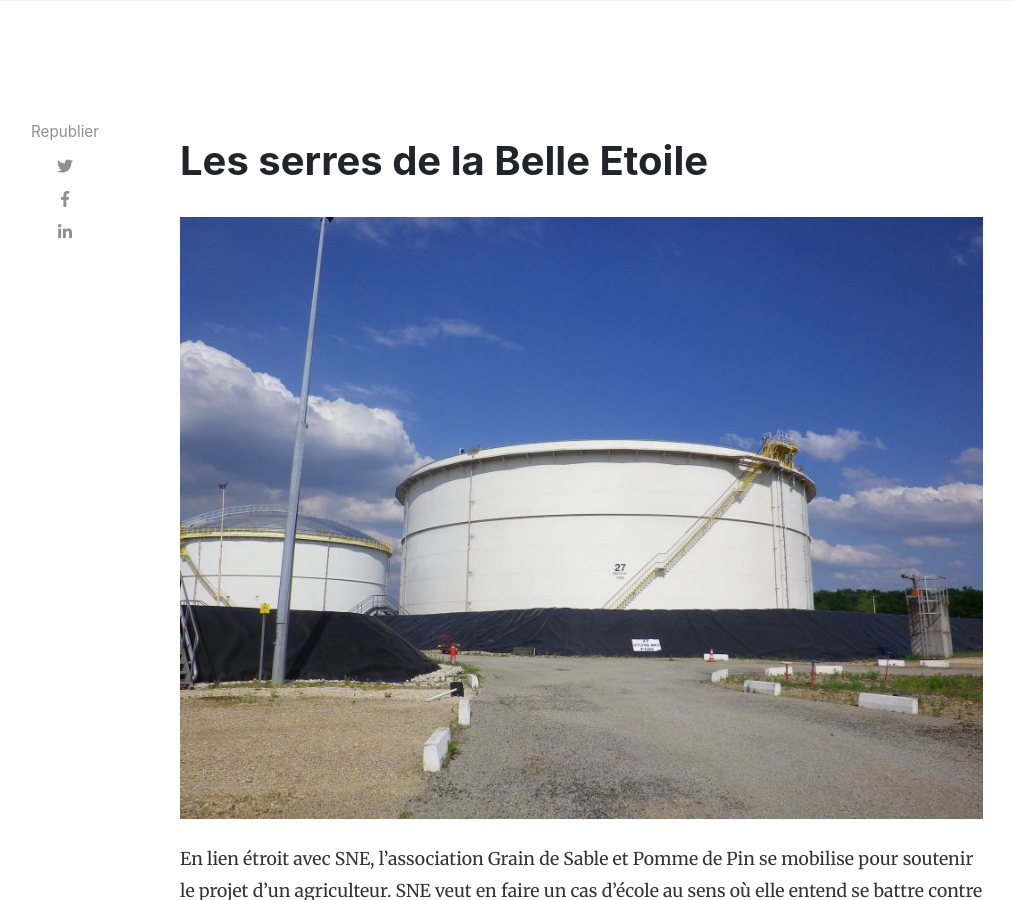
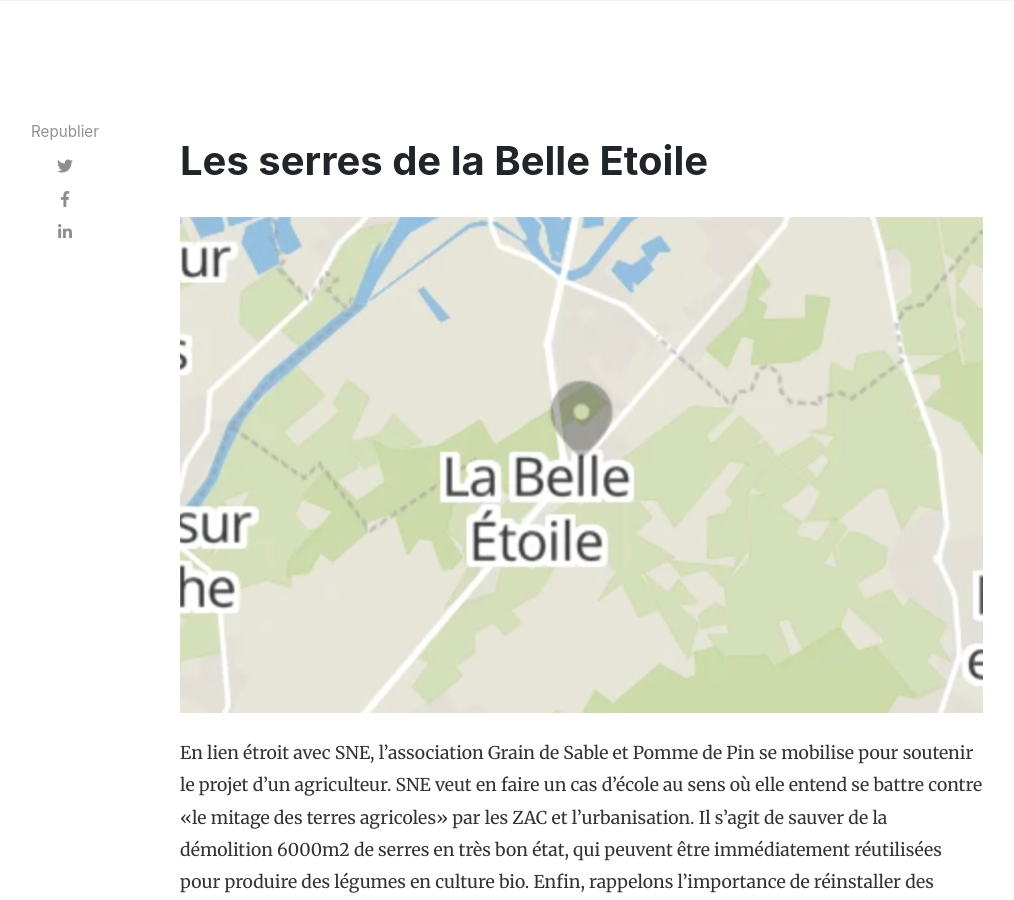
Before and after one commit to grain-de-sable-et-pomme-de-pin/grain-de-sable-et-pomme-de-pin.github.io, a Jekyll site: the page built from _posts/2014-01-01-serres-belle-etoile.md, in a window 1280 px wide and 900 px high. Shown: the whole window, without its empty margins (105-1119 px from the left). Built offline with Jekyll 4.4.1, drawn with Linux system fonts in a browser that asks for light colours; nearby versions of some CDN libraries; comment, search, counter and statistics services are not loaded.

Commit message:
redaction

```diff
--- a/_posts/2014-01-01-serres-belle-etoile.md
+++ b/_posts/2014-01-01-serres-belle-etoile.md
@@ -4,7 +4,7 @@ title:  "Les serres de la Belle Etoile"
 author: gspp
 categories: [ Dossier ]
 tags: [Moncé-en-Belin]
-image: assets/images/depot-petrolier.jpg
+image: assets/images/serres-belle-etoile.jpg
 description: "En lien étroit avec SNE, l'association Grain de Sable et Pomme de Pin se mobilise pour soutenir le projet d'un agriculteur. SNE veut en faire un cas d'école au sens où elle entend se battre contre «le mitage des terres agricoles» par les ZAC et l'urbanisation."
 ---
 En lien étroit avec SNE, l'association Grain de Sable et Pomme de Pin se mobilise pour soutenir le projet d'un agriculteur. SNE veut en faire un cas d'école au sens où elle entend se battre contre «le mitage des terres agricoles» par les ZAC et l'urbanisation.
```
Also changed, not shown: assets/images/serres-belle-etoile.jpg (added).
